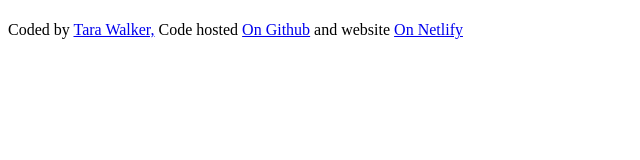
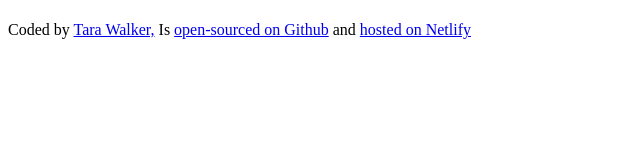
Before and after one commit to TaraWalk/Weather-Application, a plain HTML site: page index.html in a window 1280 px wide. Shown: the whole page, without its empty margins (0-640 px from the left). Drawn offline with Linux system fonts and the light colour scheme.

Commit message:
Update index.html

```diff
--- a/index.html
+++ b/index.html
@@ -10,13 +10,13 @@
     <footer>
       Coded by
       <a href="https://github.com/TaraWalk" target="_blank"> Tara Walker,</a>
-      Code hosted
+      Is
       <a href="https://github.com/TaraWalk/Weather-Application" target="_blank"
-        >On Github</a
+        >open-sourced on Github</a
       >
-      and website
+      and
       <a href="https://tara-weather-application.netlify.app/" target="_blank"
-        >On Netlify</a
+        >hosted on Netlify</a
       >
     </footer>
   </body>
```
